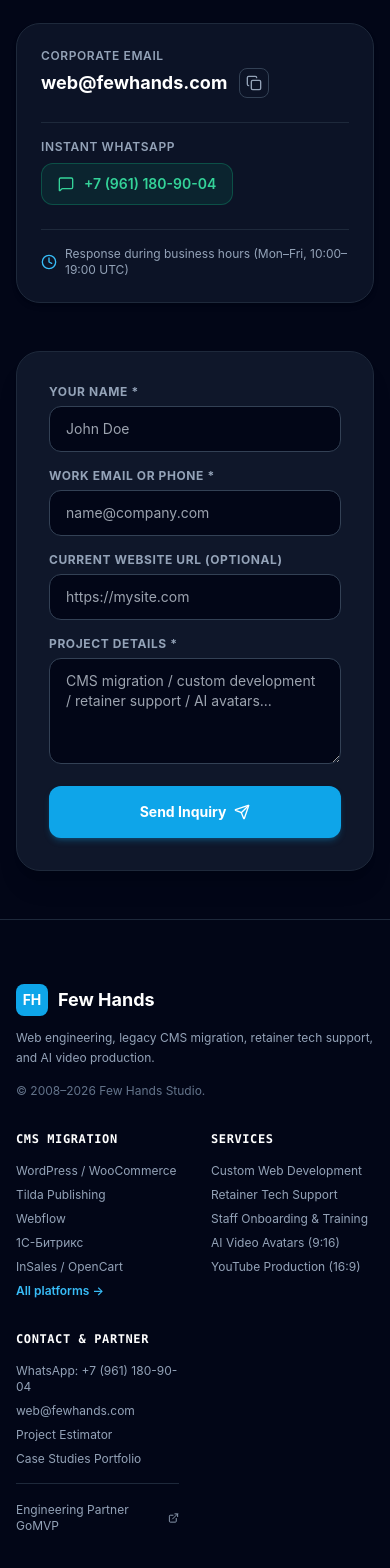
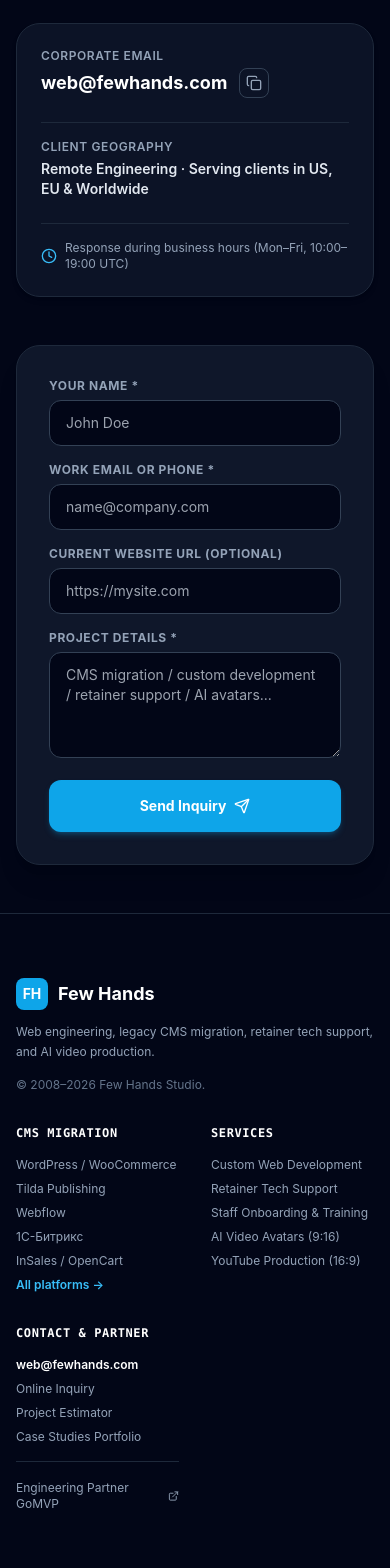
Before and after one commit to andreibdr/fewhands, a Next.js app: page /contact in a window 390 px wide. Shown: the part 364-1932 px from the top of the page. Built offline with nearby package versions, Linux system fonts and the light colour scheme.

Commit message:
fix: remove all Russian phone numbers and WhatsApp links across the entire project

```diff
--- a/app/estimate/page.tsx
+++ b/app/estimate/page.tsx
@@ -3,7 +3,7 @@
 import React, { useState } from "react";
 import Link from "next/link";
 import { useLanguage } from "@/components/LanguageContext";
-import { Calculator, DollarSign, Clock, Send, ShieldCheck, Check, MessageSquare } from "lucide-react";
+import { Calculator, DollarSign, Clock, Send, ShieldCheck, Check, Mail } from "lucide-react";
 
 export default function EstimatePage() {
   const { lang } = useLanguage();
@@ -321,19 +321,13 @@
                 </div>
               </div>
 
-              {/* Direct WhatsApp alternate */}
+              {/* Direct Email inquiry alternate */}
               <a
-                href={`https://wa.me/+79611809004?text=${encodeURIComponent(
-                  lang === "ru"
-                    ? `Здравствуйте! Рассчитал проект на сайте Few Hands: ${projectType}, ${scope}, ${urgency}. Оценка: ${currentEstimate.priceRu}.`
-                    : `Hello! Calculated estimate on Few Hands: ${projectType}, ${scope}, ${urgency}. Estimate: ${currentEstimate.priceEn}.`
-                )}`}
-                target="_blank"
-                rel="noopener noreferrer"
-                className="inline-flex items-center gap-2 text-xs font-semibold text-emerald-400 hover:text-emerald-300"
+                href="mailto:web@fewhands.com"
+                className="inline-flex items-center gap-2 text-xs font-semibold text-sky-400 hover:text-sky-300 transition-colors"
               >
-                <MessageSquare className="w-4 h-4" />
-                <span>{lang === "ru" ? "Обсудить в WhatsApp" : "Discuss in WhatsApp"}</span>
+                <Mail className="w-4 h-4" />
+                <span>web@fewhands.com</span>
               </a>
             </div>
 
--- a/app/maintenance/page.tsx
+++ b/app/maintenance/page.tsx
@@ -25,14 +25,14 @@
               "Регулярные резервные копии и аудит безопасности",
               "Обновление пакетов и серверных зависимостей",
               "До 3 часов мелких контентных правок в месяц",
-              "Поддержка по Email и в WhatsApp (ответ в течение рабочего дня)",
+              "Поддержка по Email и в рабочем чате (ответ в течение рабочего дня)",
             ]
           : [
               "24/7 Uptime & Core Web Vitals monitoring",
               "Automated scheduled backups & security audits",
               "Dependency and package version maintenance",
               "Up to 3 hours of content and text adjustments monthly",
-              "Email & WhatsApp support (next business day response)",
+              "Corporate email & team chat support (next business day response)",
             ],
       popular: false,
     },
@@ -184,8 +184,8 @@
             </h3>
             <p className="text-xs sm:text-sm text-slate-400 mt-2 leading-relaxed">
               {lang === "ru"
-                ? "Оперативная связь по почте, WhatsApp или в вашем корпоративном мессенджере без бюрократии."
-                : "Direct access via corporate email or WhatsApp with no ticket-system bureaucracy."}
+                ? "Оперативная связь по корпоративной почте или в удобном для вашей команды мессенджере без бюрократии."
+                : "Direct access via corporate email or your preferred team channel with no ticket-system bureaucracy."}
             </p>
           </div>
         </div>
--- a/components/ContactForm.tsx
+++ b/components/ContactForm.tsx
@@ -95,20 +95,16 @@
               </div>
             </div>
 
-            {/* Direct WhatsApp Card */}
+            {/* Global Remote Delivery Card */}
             <div className="pt-4 border-t border-slate-800">
-              <div className="text-xs uppercase tracking-wider text-slate-400 font-semibold mb-2">
-                {lang === "ru" ? "Быстрый чат в WhatsApp" : "Instant WhatsApp"}
+              <div className="text-xs uppercase tracking-wider text-slate-400 font-semibold mb-1">
+                {lang === "ru" ? "Формат работы" : "Client Geography"}
               </div>
-              <a
-                href="https://wa.me/+79611809004"
-                target="_blank"
-                rel="noopener noreferrer"
-                className="inline-flex items-center gap-2.5 px-4 py-2.5 rounded-xl border border-emerald-500/30 bg-emerald-500/10 text-emerald-400 font-semibold text-sm hover:bg-emerald-500/20 transition"
-              >
-                <MessageSquare className="w-4 h-4" />
-                <span>+7 (961) 180-90-04</span>
-              </a>
+              <div className="text-sm font-semibold text-slate-200">
+                {lang === "ru"
+                  ? "Удалённая разработка · Клиенты в США, Европе и по всему миру"
+                  : "Remote Engineering · Serving clients in US, EU & Worldwide"}
+              </div>
             </div>
 
             {/* Response Time Guarantee */}
--- a/components/Footer.tsx
+++ b/components/Footer.tsx
@@ -111,19 +111,14 @@
             </h4>
             <ul className="space-y-2 text-xs mb-4">
               <li>
-                <a
-                  href="https://wa.me/+79611809004"
-                  target="_blank"
-                  rel="noopener noreferrer"
-                  className="hover:text-emerald-400 transition"
-                >
-                  WhatsApp: +7 (961) 180-90-04
+                <a href="mailto:web@fewhands.com" className="hover:text-sky-400 transition font-semibold text-white">
+                  web@fewhands.com
                 </a>
               </li>
               <li>
-                <a href="mailto:web@fewhands.com" className="hover:text-sky-400 transition">
-                  web@fewhands.com
-                </a>
+                <Link href="/contact" className="hover:text-sky-400 transition">
+                  {lang === "ru" ? "Форма обратной связи" : "Online Inquiry"}
+                </Link>
               </li>
               <li>
                 <Link href="/estimate" className="hover:text-sky-400 transition">
```
